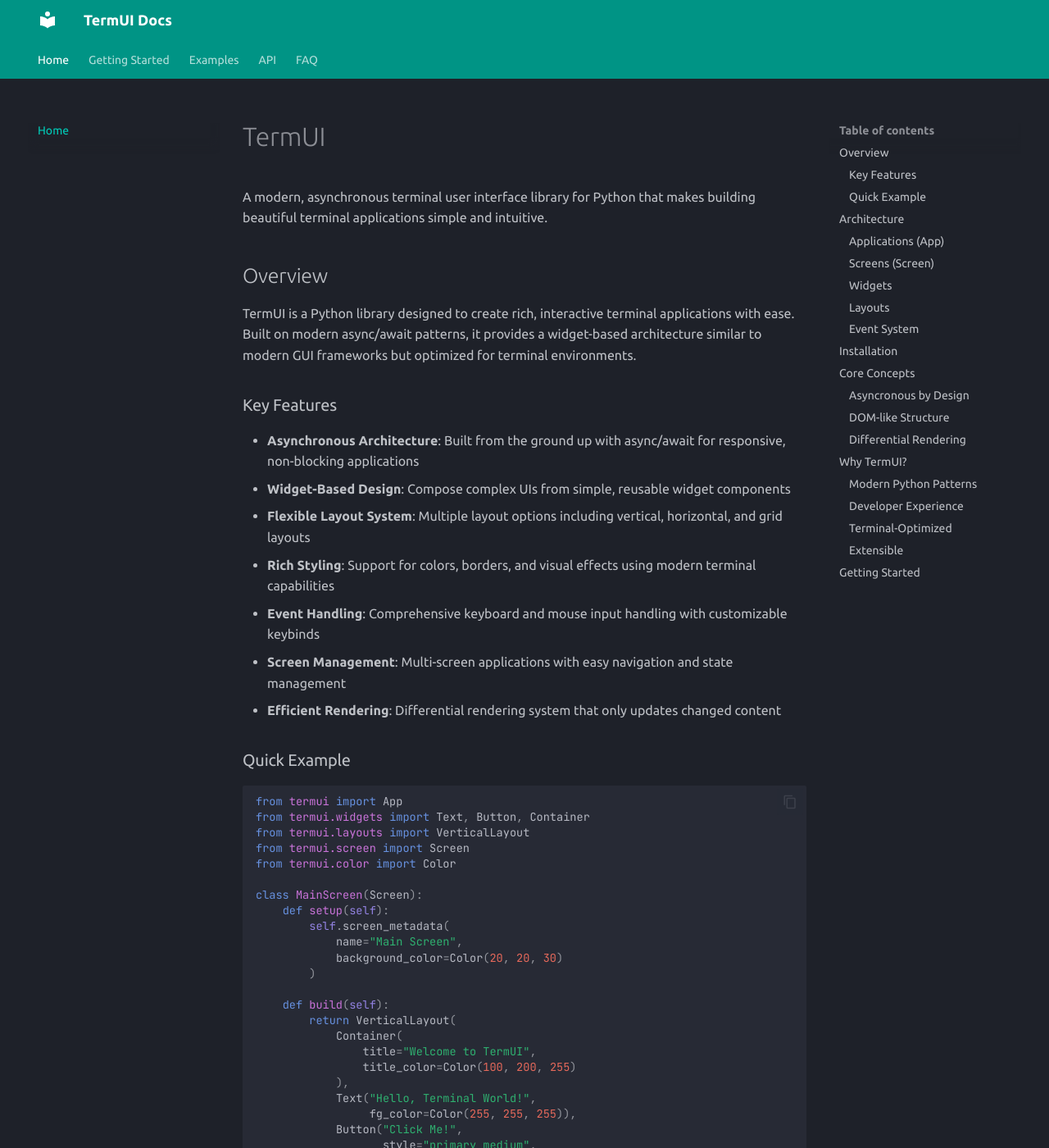
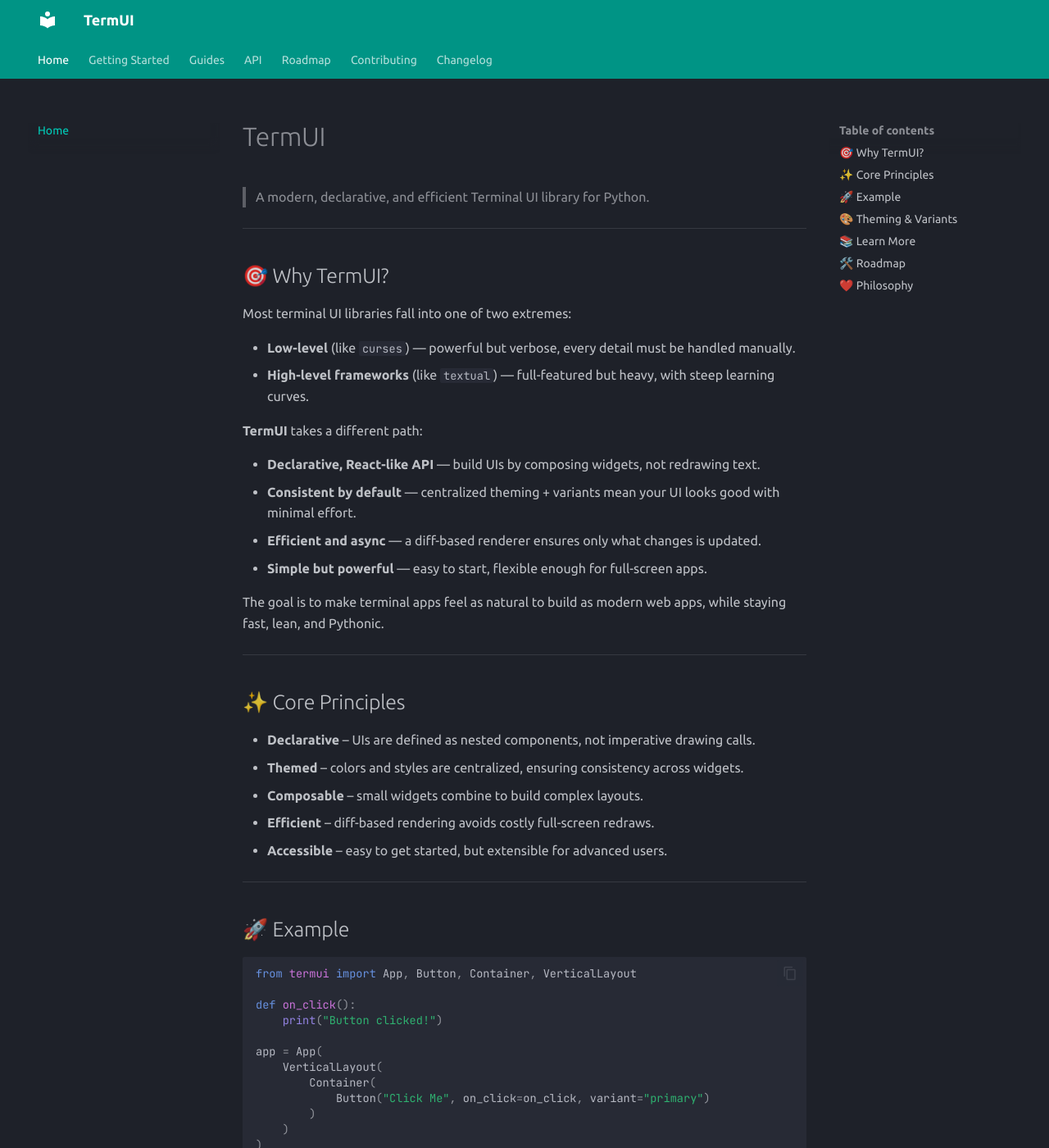
Before and after one commit to JoshLawson10/termui, an MkDocs documentation site: the page built from docs/index.md, in a window 1280 px wide and 1400 px high. Shown: the whole window at 82% size. Built offline with MkDocs 1.6.1 and Material for MkDocs 9.7.7, drawn with Linux system fonts in a browser that asks for light colours; some of the changed text lies outside the part shown.

Commit message:
Refactor Documentation structure

````diff
--- a/docs/index.md
+++ b/docs/index.md
@@ -1,176 +1,114 @@
 # TermUI
 
-A modern, asynchronous terminal user interface library for Python that makes building beautiful terminal applications simple and intuitive.
+> A modern, declarative, and efficient Terminal UI library for Python.
 
-## Overview
+---
 
-TermUI is a Python library designed to create rich, interactive terminal applications with ease. Built on modern async/await patterns, it provides a widget-based architecture similar to modern GUI frameworks but optimized for terminal environments.
+## 🎯 Why TermUI?
 
-### Key Features
+Most terminal UI libraries fall into one of two extremes:
 
-- **Asynchronous Architecture**: Built from the ground up with async/await for responsive, non-blocking applications
-- **Widget-Based Design**: Compose complex UIs from simple, reusable widget components
-- **Flexible Layout System**: Multiple layout options including vertical, horizontal, and grid layouts
-- **Rich Styling**: Support for colors, borders, and visual effects using modern terminal capabilities
-- **Event Handling**: Comprehensive keyboard and mouse input handling with customizable keybinds
-- **Screen Management**: Multi-screen applications with easy navigation and state management
-- **Efficient Rendering**: Differential rendering system that only updates changed content
+- **Low-level** (like `curses`) — powerful but verbose, every detail must be handled manually.
+- **High-level frameworks** (like `textual`) — full-featured but heavy, with steep learning curves.
 
-### Quick Example
+**TermUI** takes a different path:
+
+- **Declarative, React-like API** — build UIs by composing widgets, not redrawing text.
+- **Consistent by default** — centralized theming + variants mean your UI looks good with minimal effort.
+- **Efficient and async** — a diff-based renderer ensures only what changes is updated.
+- **Simple but powerful** — easy to start, flexible enough for full-screen apps.
+
+The goal is to make terminal apps feel as natural to build as modern web apps, while staying fast, lean, and Pythonic.
+
+---
+
+## ✨ Core Principles
+
+- **Declarative** – UIs are defined as nested components, not imperative drawing calls.
+- **Themed** – colors and styles are centralized, ensuring consistency across widgets.
+- **Composable** – small widgets combine to build complex layouts.
+- **Efficient** – diff-based rendering avoids costly full-screen redraws.
+- **Accessible** – easy to get started, but extensible for advanced users.
+
+---
+
+## 🚀 Example
 
 ```python
-from termui import App
-from termui.widgets import Text, Button, Container
-from termui.layouts import VerticalLayout
-from termui.screen import Screen
-from termui.color import Color
+from termui import App, Button, Container, VerticalLayout
 
-class MainScreen(Screen):
-    def setup(self):
-        self.screen_metadata(
-            name="Main Screen",
-            background_color=Color(20, 20, 30)
+def on_click():
+    print("Button clicked!")
+
+app = App(
+    VerticalLayout(
+        Container(
+            Button("Click Me", on_click=on_click, variant="primary")
         )
+    )
+)
 
-    def build(self):
-        return VerticalLayout(
-            Container(
-                title="Welcome to TermUI",
-                title_color=Color(100, 200, 255)
-            ),
-            Text("Hello, Terminal World!",
-                 fg_color=Color(255, 255, 255)),
-            Button("Click Me!",
-                   style="primary medium",
-                   on_click=self.handle_click),
-            spacing=1
-        )
-
-    def handle_click(self):
-        print("Button clicked!")
-
-    def update(self):
-        pass
-
-class MyApp(App):
-    def build(self):
-        main_screen = MainScreen()
-        self.register_screen(main_screen)
-        self.show_screen("Main Screen")
-
-if __name__ == "__main__":
-    app = MyApp()
-    app.run()
+app.run()
 ```
 
-## Architecture
+---
 
-TermUI follows a component-based architecture with several key concepts:
+## 🎨 Theming & Variants
 
-### Applications (`App`)
+TermUI ships with a familiar set of theme tokens:
 
-The main entry point for your terminal application. Apps manage screens, handle the main event loop, and coordinate rendering.
-
-[Read More ->](api/index.md)
-
-### Screens (`Screen`)
-
-Individual views or pages in your application. Screens contain widgets and define the complete UI for a particular state or view.
-
-[Read More ->](api/index.md)
-
-### Widgets
-
-The building blocks of your UI. TermUI includes several built-in widgets.
-
-[Read More ->](api/widget.md)
-
-### Layouts
-
-Organize and position widgets automatically:
-
-- `VerticalLayout` - Stack widgets vertically
-- `HorizontalLayout` - Arrange widgets horizontally
-- `GridLayout` - Position widgets in a flexible grid
-
-[Read More ->](api/layout.md)
-
-### Event System
-
-Handle user input with:
-
-- Keyboard events and customizable keybinds
-- Mouse events (clicks, movement, hover)
-- Custom event handlers for widgets
-
-## Installation
-
-```bash
-pip install termui
+```
+primary, primary_content
+secondary, secondary_content
+accent, accent_content
+neutral, neutral_content
+base_100, base_200, base_300, base_content
+info, info_content
+success, success_content
+warning, warning_content
+error, error_content
 ```
 
-## Core Concepts
-
-### Asyncronous by Design
-
-TermUI is built around Python's asyncio for handling input, updates, and rendering concurrently without blocking:
+Widgets map directly to these through **variants**:
 
 ```python
-# The main app loop runs three concurrent tasks:
-# - Input processing
-# - Screen updates
-# - Rendering
-await asyncio.gather(
-    self._input_loop(),
-    self._update_loop(),
-    self._render_loop()
-)
+Button("Save", variant="primary")
+Button("Cancel", variant="secondary")
+Button("Delete", variant="error")
 ```
 
-### DOM-like Structure
+---
 
-Widgets are organized in a tree structure similar to HTML DOM, making it easy to reason about layout and rendering:
+## 📚 Learn More
 
-```
-Screen
-└── VerticalLayout
-    ├── Container
-    │   └── Text
-    └── Button
-```
+- [Getting Started →](getting-started/installation.md)
+- [Quick Start →](getting-started/quickstart.md)
+- [Guides →](guides/layouts.md)
+- [API Reference →](api/app.md)
 
-### Differential Rendering
+---
 
-Only parts of the screen that have changed are redrawn, ensuring smooth performance even for complex UIs.
+## 🛠️ Roadmap
 
-## Why TermUI?
+- Core widgets (Button, Input, ProgressBar, Checkbox, RadioBox, Container)
+- Layout system (vertical, horizontal, grid)
+- Centralized theming + variants
+- Diff-based async rendering
+- Mouse & keyboard input
 
-### Modern Python Patterns
+Future goals: animations, advanced widgets (Table, Modal, Dropdown), and plugin support.
 
-- Async/await throughout for responsive UIs
-- Type hints for better development experience
-- Clean, intuitive API design
+---
 
-### Developer Experience
+## ❤️ Philosophy
 
-- Hot-reloadable screens and widgets
-- Comprehensive error handling and logging
-- Extensive customization options
+We believe terminal apps should be:
 
-### Terminal-Optimized
+- **Fast to build** — no boilerplate, no fuss.
+- **Consistent by design** — theming and variants give a polished look out of the box.
+- **Efficient under the hood** — diff rendering ensures smooth performance.
+- **Familiar to modern developers** — inspired by the best ideas from web UI libraries.
 
-- Efficient rendering with minimal flicker
-- Full mouse and keyboard support
-- Cross-platform compatibility
+If building terminal apps feels like building for the web — **but simpler** — we’ve done our job.
 
-### Extensible
-
-- Create custom widgets easily
-- Plugin-friendly architecture
-- Composable design patterns
-
-## Getting Started
-
-Ready to build your first TermUI application? Check out our [Getting Started](getting_started.md) guide to learn the basics, or explore our [Examples](examples/index.md) to see TermUI in action.
-
-For detailed API documentation, visit the [API Reference](api/index.md).
+---
--- a/mkdocs.yml
+++ b/mkdocs.yml
@@ -1,4 +1,5 @@
-site_name: TermUI Docs
+site_name: TermUI
+site_description: A modern, declarative, and efficient Terminal UI library for Python
 
 markdown_extensions:
   - pymdownx.highlight:
@@ -21,8 +22,12 @@
     - navigation.tabs
     - navigation.indexes
     - navigation.footer
+    - navigation.instant
+    - navigation.sections
     - content.code.annotate
     - content.code.copy
+    - search.highlight
+    - search.suggest
 
 plugins:
   - mkdocstrings:
@@ -52,9 +57,16 @@
 
 nav:
   - Home: "index.md"
-  - Getting Started: "getting_started.md"
-  - Examples:
-      - "examples/index.md"
+  - Getting Started:
+      - Installation: getting-started/installation.md
+      - Quick Start: getting-started/quickstart.md
+      - Concepts: getting-started/concepts.md
+  - Guides:
+      - Layouts: guides/layouts.md
+      - Widgets: guides/widgets.md
+      - Theming: guides/theming.md
+      - Input Handling: guides/input.md
+      - Rendering Model: guides/rendering.md
   - API:
       - "api/index.md"
       - Core:
@@ -78,6 +90,8 @@
           - "api/widgets/button.md"
           - "api/widgets/container.md"
           - "api/widgets/text.md"
-  - FAQ: faq.md
+  - Roadmap: roadmap.md
+  - Contributing: contributing.md
+  - Changelog: changelog.md
 
 copyright: Copyright &copy; Josh Lawson 2025
````
Also changed, not shown: docs/getting-started/concepts.md (added, +13 -0 lines), docs/getting-started/installation.md (added, +12 -0 lines), docs/getting-started/quickstart.md (added, +18 -0 lines), docs/guides/input.md (added, +14 -0 lines), docs/guides/layouts.md (added, +11 -0 lines), docs/guides/rendering.md (added, +7 -0 lines), docs/guides/theming.md (added, +17 -0 lines), docs/guides/widgets.md (added, +17 -0 lines), docs/changelog.md (added), docs/contributing.md (added), docs/examples/index.md (deleted), docs/faq.md (deleted), docs/getting_started.md (deleted), docs/help.md (deleted), 1 more files.
